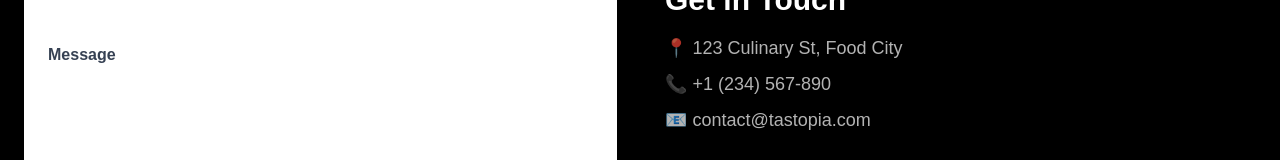
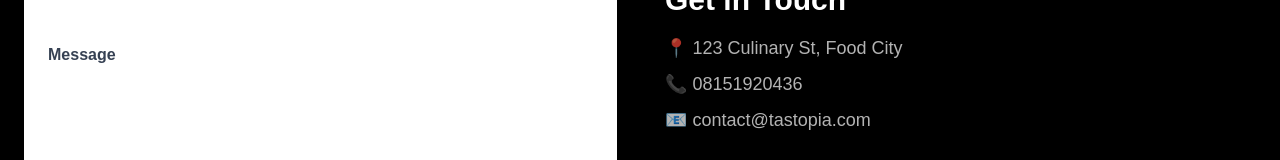
Before and after one commit to jeff-onome/Tastopia, a Next.js app: page /contact in a window 1280 px wide. Shown: the part 473-633 px from the top of the page. Built offline with nearby package versions, Linux system fonts and the light colour scheme.

Commit message:
Run Build fixed

```diff
--- a/app/contact/page.tsx
+++ b/app/contact/page.tsx
@@ -1,8 +1,8 @@
-'use client';
+"use client";
 
-import Footer from '@/components/Footer';
-import Navbar from '@/components/Navbar';
-import { motion } from 'framer-motion';
+import Footer from "@/components/Footer";
+import Navbar from "@/components/Navbar";
+import { motion } from "framer-motion";
 
 export default function ContactUs() {
     return (
@@ -17,7 +17,7 @@
             >
                 <h1 className="text-4xl font-bold text-white mb-4">Contact Us</h1>
                 <p className="text-lg text-white/70 max-w-2xl mx-auto">
-                    We'd love to hear from you! Reach out to us with any questions, feedback, or reservations.
+                    We&apos;d love to hear from you! Reach out to us with any questions, feedback, or reservations.
                 </p>
             </motion.div>
 
@@ -63,7 +63,7 @@
                 >
                     <h2 className="text-3xl font-bold text-white mb-4">Get in Touch</h2>
                     <p className="text-lg text-white/70 mb-2">📍 123 Culinary St, Food City</p>
-                    <p className="text-lg text-white/70 mb-2">📞 +1 (234) 567-890</p>
+                    <p className="text-lg text-white/70 mb-2">📞 08151920436</p>
                     <p className="text-lg text-white/70">📧 contact@tastopia.com</p>
                 </motion.div>
             </div>
--- a/app/service/page.tsx
+++ b/app/service/page.tsx
@@ -23,7 +23,7 @@
                     height={300}
                 />
                 <h1 className="text-4xl font-bold mt-6">Service Under Construction</h1>
-                <p className="text-lg mt-2">We're working on this page. Check back soon!</p>
+                <p className="text-lg mt-2">We&apos;re working on this page. Check back soon!</p>
             </motion.div>
         </div>
         <Footer />
--- a/components/ChefSection.tsx
+++ b/components/ChefSection.tsx
@@ -4,7 +4,9 @@
 import Image from 'next/image';
 import { motion } from 'framer-motion';
 
-export default function Navbar() {
+import Chef from '../public/assets/chef.jpeg'
+
+export default function ChefSection() {
 
     return (
         <>
@@ -18,7 +20,7 @@
                     animate={{ opacity: 1, x: 0 }}
                     transition={{ duration: 0.8 }}
                 >
-                    <Image src={require('../public/assets/chef.jpeg')} alt="Chef at work" width={500} height={500} className="rounded-lg shadow-lg" />
+                    <Image src={Chef} alt="Chef at work" width={500} height={500} className="rounded-lg shadow-lg" />
                 </motion.div>
 
                 {/* Text on the right with animation */}
--- a/components/ReviewSlider.tsx
+++ b/components/ReviewSlider.tsx
@@ -4,7 +4,7 @@
 import { useState } from 'react';
 import Image from 'next/image';
 import { MdArrowBack, MdArrowForward } from 'react-icons/md';
-import { useEffect, useRef } from 'react';
+import {  useRef } from 'react';
 import { useDrag } from 'react-use-gesture';
 
 const reviews = [
```
